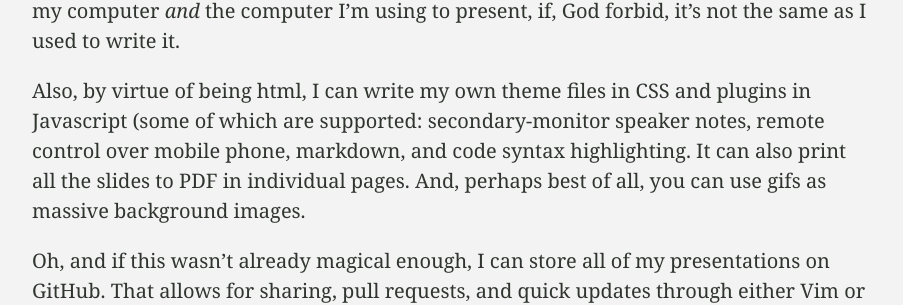
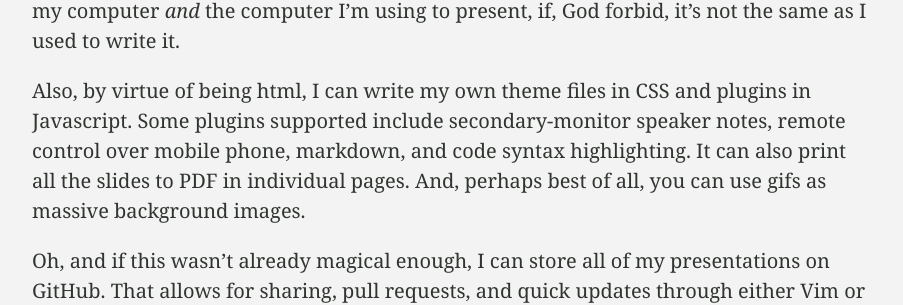
Before and after one commit to ajacksified/ajacksified.github.com, a Jekyll site: the page built from _posts/2013-08-16-sharing-presentations.markdown, in a window 1280 px wide. Shown: the part 301-606 px from the top of the page, without its empty margins (188-1091 px from the left). Built offline with Jekyll 4.4.1, drawn with Linux system fonts in a browser that asks for light colours; Markdown is read by kramdown in place of the engine named in the settings.

Commit message:
Update 2013-08-16-sharing-presentations.markdown

```diff
--- a/_posts/2013-08-16-sharing-presentations.markdown
+++ b/_posts/2013-08-16-sharing-presentations.markdown
@@ -15,7 +15,7 @@ software package on my computer *and* the computer I'm using to present, if,
 God forbid, it's not the same as I used to write it.
 
 Also, by virtue of being html, I can write my own theme files in CSS and
-plugins in Javascript (some of which are supported: secondary-monitor speaker
+plugins in Javascript. Some plugins supported include secondary-monitor speaker
 notes, remote control over mobile phone, markdown, and code syntax
 highlighting. It can also print all the slides to PDF in individual pages. And,
 perhaps best of all, you can use gifs as massive background images.
```
